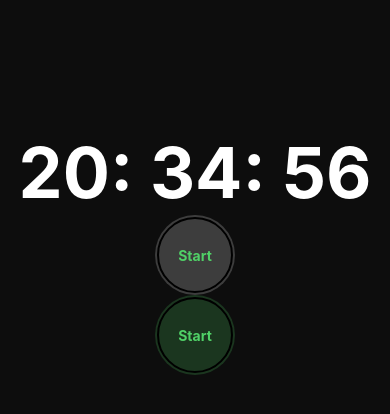
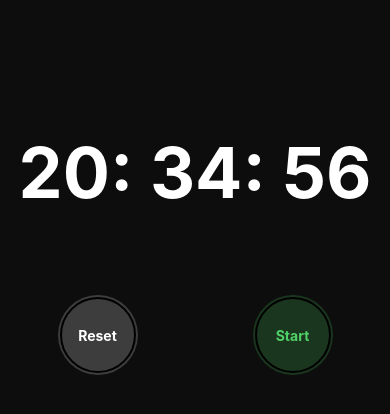
Before and after one commit to python-benedict/React-Native-Advanced-StopWatch, a React Native app: screen / in a window 390 px wide. Shown: the top 414 px of the page. Built offline with nearby package versions, Linux system fonts and the light colour scheme.

Commit message:
created a button row functional component that makes the buttons turn in a row direction and give a space between them

```diff
--- a/App.js
+++ b/App.js
@@ -28,13 +28,22 @@ function RoundButton({title, color, background}){
   )
 }
 
+
+function ButtonRow({children}){
+  return (
+    <View style={styles.buttonRows}>{children}</View>
+  )
+}
+
 export default class App extends Component {
   render(){
     return (
       <View style={styles.container}>
         <Timer interval={DATA.timer} />
-        <RoundButton title={'Start'} color='#50D167' background={'#3D3D3D'}/>
-        <RoundButton title={'Start'} color='#50D167' background={'#1B361F'}/>
+        <ButtonRow>
+          <RoundButton title={'Reset'} color='#FFFFFF' background={'#3D3D3D'}/>
+          <RoundButton title={'Start'} color='#50D167' background={'#1B361F'}/>
+        </ButtonRow>
       </View>
     );
   }
@@ -71,4 +80,10 @@ const styles = StyleSheet.create({
     justifyContent: 'center',
     alignItems: 'center',
   },
+  buttonRows:{
+    flexDirection: 'row',
+    alignSelf: 'stretch',
+    justifyContent: 'space-around',
+    marginTop: 80,
+  }
 })
```
